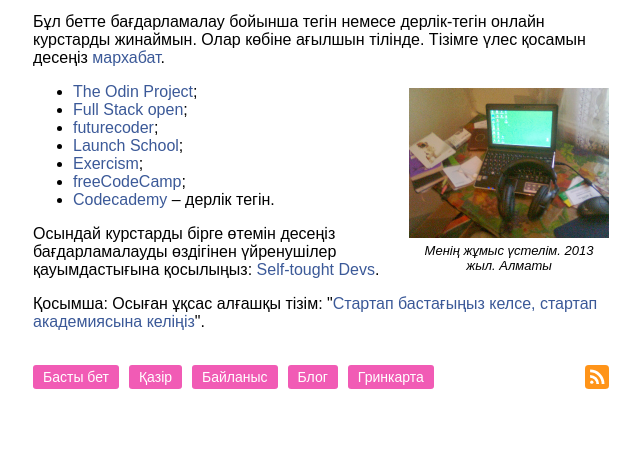
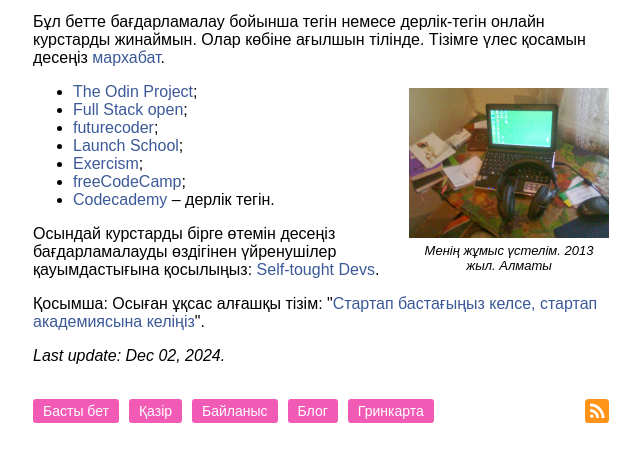
Before and after one commit to yeldarx/homepage, an Eleventy site: page src/blog/2024/free-dev-courses.md in a window 1280 px wide. Shown: the part 121-582 px from the top of the page, without its empty margins (319-959 px from the left). Built offline with nearby package versions, Linux system fonts and the light colour scheme; Eleventy itself is replaced by a stand-in of ours; files that its build step writes are made by us from their sources.

Commit message:
add last update date

```diff
--- a/src/blog/2024/free-dev-courses.md
+++ b/src/blog/2024/free-dev-courses.md
@@ -25,4 +25,4 @@
 
 Қосымша: Осыған ұқсас алғашқы тізім: "[Стартап бастағыңыз келсе, стартап академиясына келіңіз](/blog/for-startupers/)".
 
-<!-- *Last update: Nov 30, 2024.* -->
+*Last update: Dec 02, 2024.*
```
